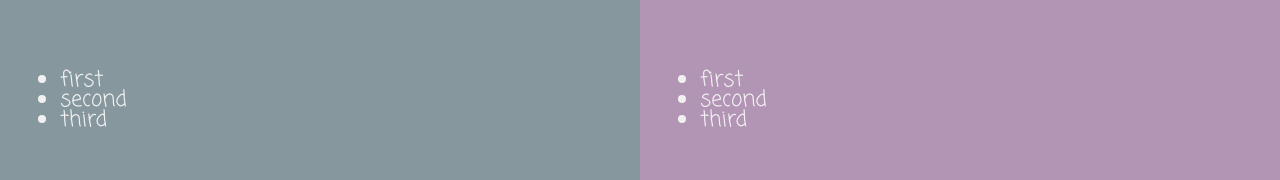
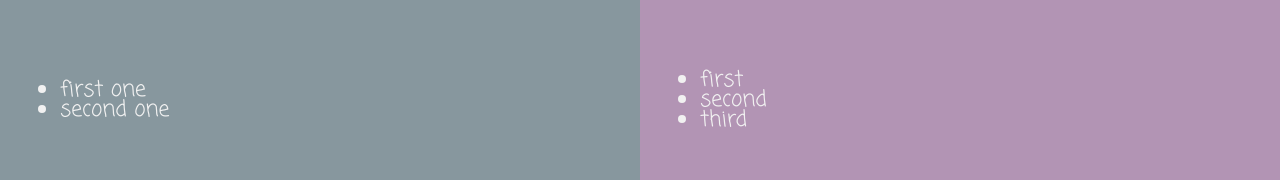
Before and after one commit to candasklc/wishlist, an Angular app: page / in a window 1280 px wide. Shown: the part 375-555 px from the top of the page. Built offline with nearby package versions, Linux system fonts and the light colour scheme.

Commit message:
json mock data and get request is added for one list

```diff
--- a/package.json
+++ b/package.json
@@ -31,7 +31,7 @@
     "@angular/compiler-cli": "~11.1.2",
     "@types/jasmine": "~3.6.0",
     "@types/node": "^12.11.1",
-    "codelyzer": "^6.0.0",
+    "codelyzer": "^6.0.2",
     "jasmine-core": "~3.6.0",
     "jasmine-spec-reporter": "~5.0.0",
     "karma": "^6.3.4",
--- a/src/app/app.module.ts
+++ b/src/app/app.module.ts
@@ -8,6 +8,7 @@ import { ListViewComponent } from './components/list-view/list-view.component';
 import { BrowserAnimationsModule } from '@angular/platform-browser/animations';
 import { MatInputModule } from '@angular/material/input';
 import { MatButtonModule } from '@angular/material/button';
+import { HttpClientModule } from '@angular/common/http';
 
 @NgModule({
   declarations: [
@@ -20,7 +21,8 @@ import { MatButtonModule } from '@angular/material/button';
     BrowserAnimationsModule,
     MatInputModule,
     MatButtonModule,
-    FormsModule
+    FormsModule,
+    HttpClientModule
   ],
   providers: [],
   bootstrap: [AppComponent]
--- a/src/app/components/list-view/list-view.component.html
+++ b/src/app/components/list-view/list-view.component.html
@@ -8,7 +8,7 @@
             <button (click)='submitDashi()' mat-button>Add</button>
         </div>
         <ul class="lists">
-            <li *ngFor="let x of wishListOfDashi">{{x}}</li>
+            <li *ngFor="let x of wishListOfDashi">{{x.item}}</li>
         </ul>
     </article>
     <article class="list-containers list-container-two">
--- a/src/app/components/list-view/list-view.component.ts
+++ b/src/app/components/list-view/list-view.component.ts
@@ -1,4 +1,7 @@
 import { Component, OnInit } from '@angular/core';
+import { DataProviderService } from 'src/app/services/data-provider.service';
+import { DashiData } from 'src/app/interfaces/dashi-data';
+import { Observable } from 'rxjs';
 
 
 @Component({
@@ -7,22 +10,31 @@ import { Component, OnInit } from '@angular/core';
   styleUrls: ['./list-view.component.scss']
 })
 export class ListViewComponent implements OnInit {
-  wishListOfDashi = ['first','second','third']
-  wishListOfDjuli = ['first','second','third']
+  wishListOfDashi: DashiData[];
+  wishListOfDjuli = ['first', 'second', 'third'];
 
-  dashiInput = ''
-  djuliInput = ''
+  dashiInput = '';
+  djuliInput = '';
 
-  constructor() { }
+  constructor(private dataProvider: DataProviderService) { }
 
   ngOnInit(): void {
+    this.getLists();
   }
 
-  submitDashi(){
-    this.wishListOfDashi.push(this.dashiInput)
+  submitDashi(): void{
+    this.getLists();
   }
 
-  submitDjuli(){
+  submitDjuli(): void{
     console.log('Djuli clicked');
   }
+
+  getLists(): void{
+    this.dataProvider.getList()
+    .subscribe((data: DashiData[]) => {
+      this.wishListOfDashi = data;
+    });
+  }
+
 }
--- /dev/null
+++ b/src/app/interfaces/dashi-data.ts
@@ -0,0 +1,3 @@
+export interface DashiData {
+    item: string;
+}
--- /dev/null
+++ b/src/app/services/data-provider.service.ts
@@ -0,0 +1,18 @@
+import { Injectable } from '@angular/core';
+import { HttpClient } from '@angular/common/http';
+import { DashiData } from './../interfaces/dashi-data';
+import { Observable, throwError } from 'rxjs';
+import { catchError, retry } from 'rxjs/operators';
+
+@Injectable({
+  providedIn: 'root'
+})
+export class DataProviderService {
+  getUrl = '../../assets/dashiWishlist.json';
+
+  constructor(private http: HttpClient) { }
+
+  getList(): Observable<DashiData[]> {
+    return this.http.get<DashiData[]>(this.getUrl);
+  }
+}
--- /dev/null
+++ b/src/assets/dashiWishlist.json
@@ -0,0 +1,8 @@
+[
+    {
+        "item": "first one"
+    },
+    {
+        "item": "second one"
+    }
+]
```
Also changed, not shown: 2 other files (tests, documents, lock files or other folders).
